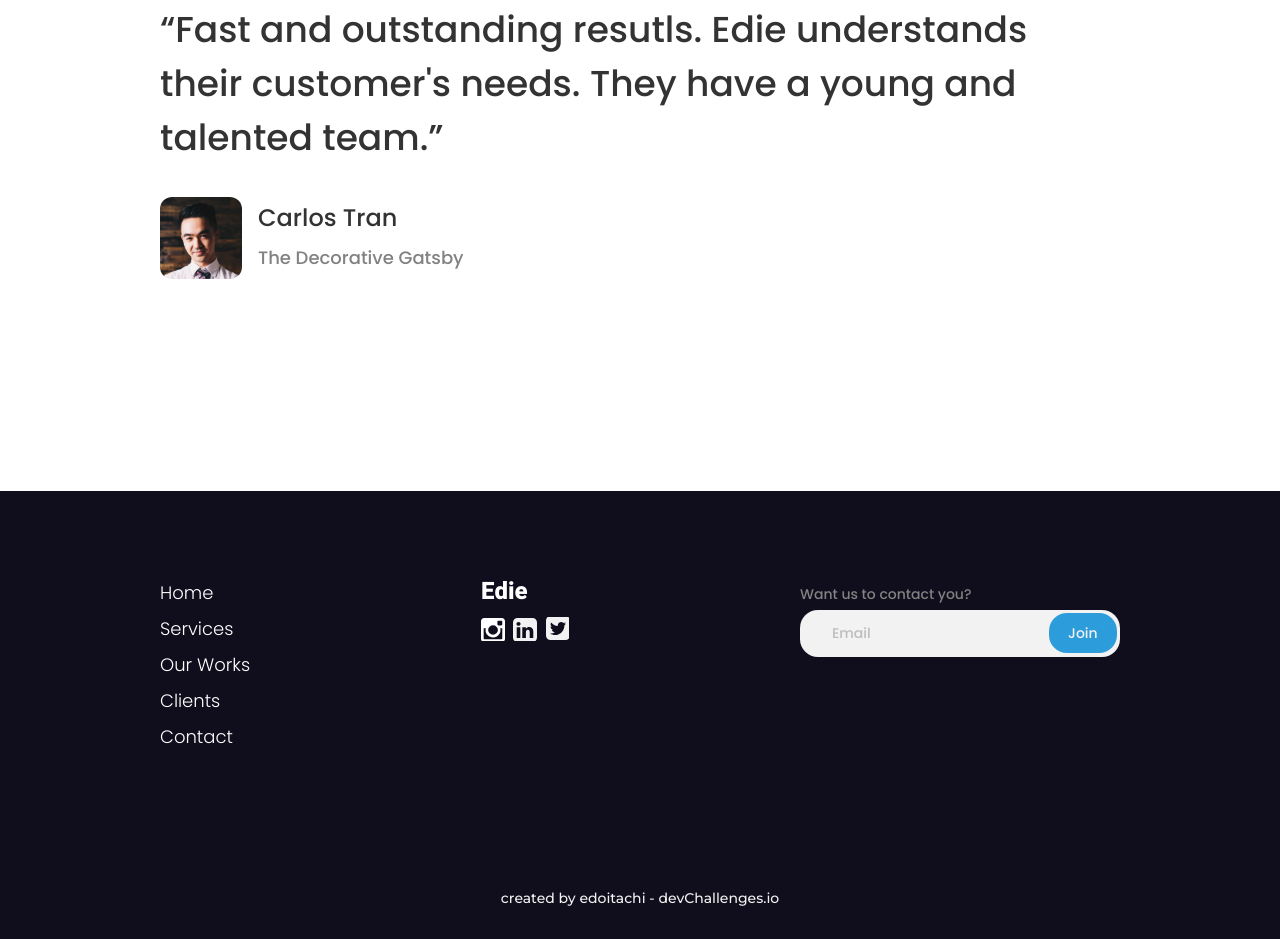
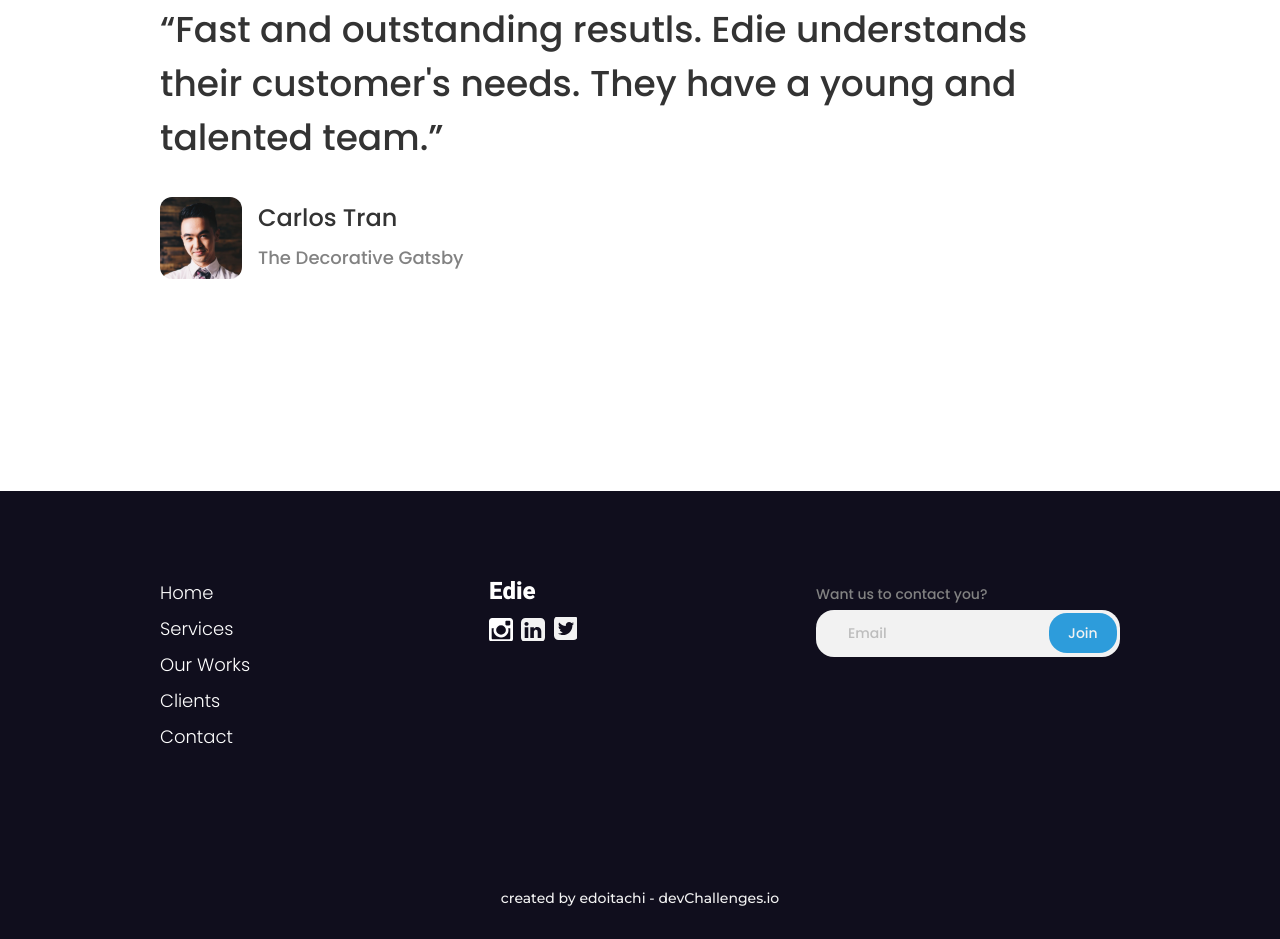
Before and after one commit to edoitachi/edie-homepage-master, a plain HTML site: page index.html in a window 1280 px wide. Shown: the part 3596-4535 px from the top of the page. Drawn offline with Linux system fonts and the light colour scheme.

Commit message:
Fixed footer input width error

```diff
--- a/assets/css/style.css
+++ b/assets/css/style.css
@@ -590,7 +590,7 @@ footer .social {
 	gap: 0.5rem;
 }
 footer .footer-form {
-	width: 20rem;
+	max-width: 20rem;
 }
 footer .social {
 	justify-content: center;
```
